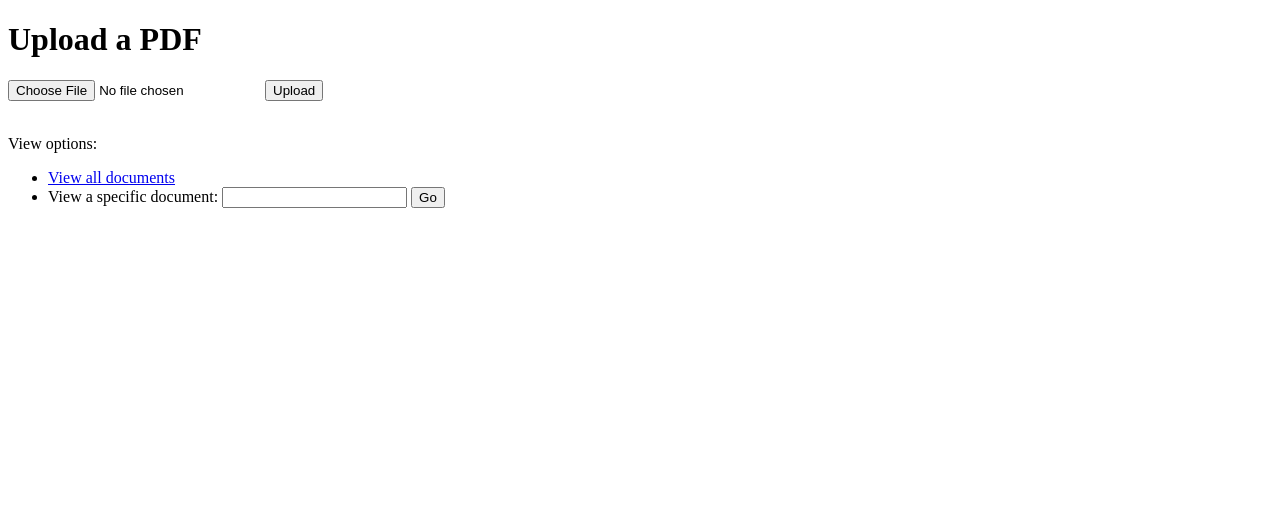
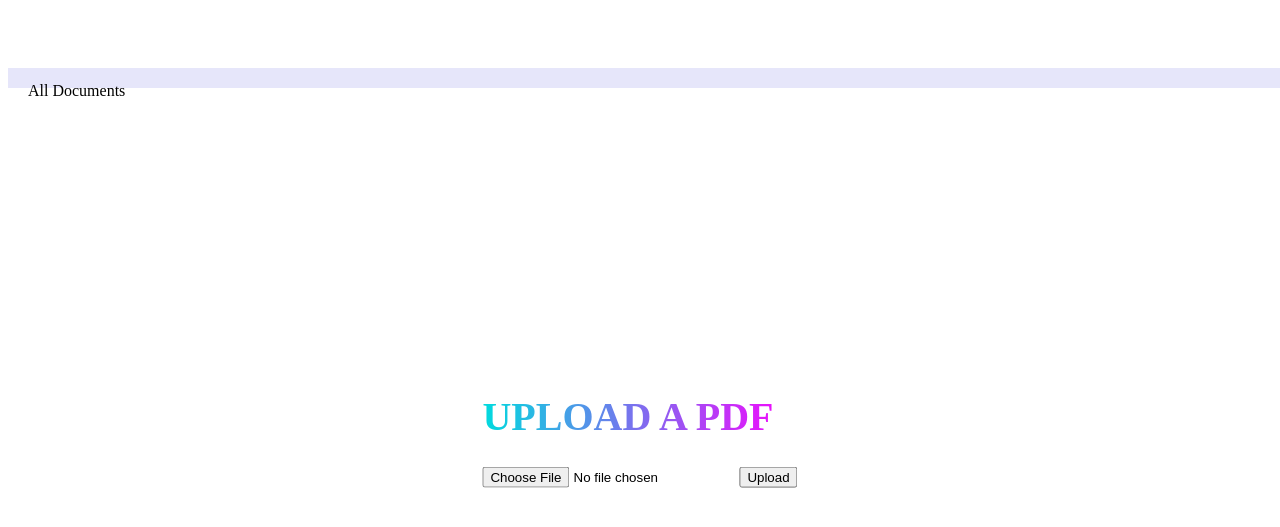
Before and after one commit to ECE530-2023/news-analyzer-MikeTerekhov, a Flask app: page / in a window 1280 px wide. Shown: the top 527 px of the page. Run offline with Flask 2, Linux system fonts and the light colour scheme.

Commit message:
major improvements

```diff
--- a/main.py
+++ b/main.py
@@ -60,14 +60,10 @@ def view_document(document_id):
     doc = documents.find_one({'_id': ObjectId(document_id)})
     return render_template('view_document.html', document=doc)
 
-@app.route('/search', methods=['POST'])
-def search():
-    query = request.form['query']
-    doc_id = request.form['document_id']
-    doc = documents.find_one({'_id': ObjectId(doc_id)})
-    text = doc['text']
-    matches = [word for word in text.split() if query.lower() in word.lower()]
-    return render_template('search_results.html', query=query, matches=matches)
+@app.route('/NLP/<document_id>')
+def NLP(document_id):
+    doc = documents.find_one({'_id': ObjectId(document_id)})
+    return render_template('NLP.html', document=doc)
 
 if __name__ == '__main__':
     app.config['UPLOAD_FOLDER'] = 'uploads'
--- /dev/null
+++ b/static/css/upload_pdf.css
@@ -0,0 +1,58 @@
+.navbar {
+    height: 20px;
+    overflow: visible;
+    background-color: lavender;
+    width: 100%;
+    padding: auto;
+    position: relative;
+    margin: 0 auto; /* center horizontally */
+  }
+
+  .navbar a {
+    float: left;
+    display: block;
+    color: black;
+    text-align: center;
+    padding: 14px 20px;
+    text-decoration: none;
+  }
+
+  .navbar a:hover {
+    background-color: white;
+    color: black;
+  }
+
+  .text {
+    background: linear-gradient(90deg, #00dbde, #fc00ff);
+    font-family: Poppins;
+    font-size: 40px;
+    text-transform: uppercase;
+    -webkit-background-clip: text;
+    -webkit-text-fill-color: transparent;
+    margin-top: 80px; /* Add margin-top to move text below navbar */
+  }
+
+  .container {
+    position: absolute;
+    top: 50%;
+    left: 50%;
+    transform: translate(-50%, -50%);
+  }
+
+  ul {
+    margin-top: 60px;
+  }
+
+  body {
+    width: 100%;
+    height: 100%;
+    background: linear-gradient(to-right, #fdfdfd, #ebedee 70%);
+    padding-top: 60px; /* Add padding equal to the height of the navbar */
+  }
+
+  .container2 {
+    position: absolute;
+    top: 0%;
+    left: 0%;
+    transform: translate(-0%, -0%);
+  }
--- /dev/null
+++ b/templates/NLP.html
@@ -0,0 +1,6 @@
+<!doctype html>
+<html>
+    <title> NLP </title>
+    <link rel="stylesheet" href="{{ url_for('static', filename='css/upload_pdf.css') }}">
+    <header class="text">Text Analysis for : {{ document.name }}</header>
+</html>
--- a/templates/index.html
+++ b/templates/index.html
@@ -2,24 +2,18 @@
 <html>
     <head>
         <title>PDF Upload</title>
+        <link rel="stylesheet" href="{{ url_for('static', filename='css/upload_pdf.css') }}">
     </head>
     <body>
-        <h1>Upload a PDF</h1>
-        <form action="/upload" method="post" enctype="multipart/form-data">
-            <input type="file" name="file">
-            <input type="submit" value="Upload">
-        </form>
-        <br>
-        <p>View options:</p>
-        <ul>
-            <li><a href="/documents">View all documents</a></li>
-            <li>
-                <form action="/view" method="get">
-                    <label for="document_id">View a specific document:</label>
-                    <input type="text" name="document_id" id="document_id" required>
-                    <input type="submit" value="Go">
-                </form>
-            </li>
-        </ul>
+        <div class="navbar">
+            <a href="/documents">All Documents</a>
+        </div>
+        <div class="container">
+            <h1 class="text">Upload a PDF</h1>
+            <form action="/upload" method="post" enctype="multipart/form-data">
+                <input type="file" name="file">
+                <input type="submit" value="Upload">
+            </form>
+        </div>
     </body>
 </html>
```
Also changed, not shown: templates/document_list.html (+13 -2 lines), templates/view_document.html (+10 -9 lines).
